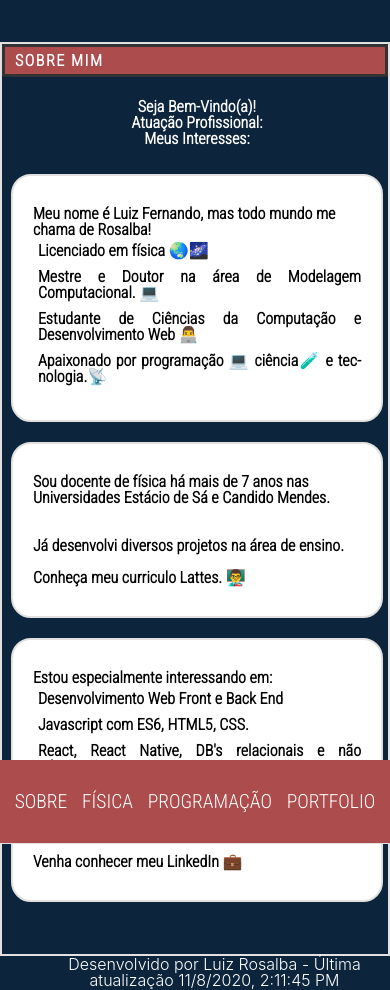
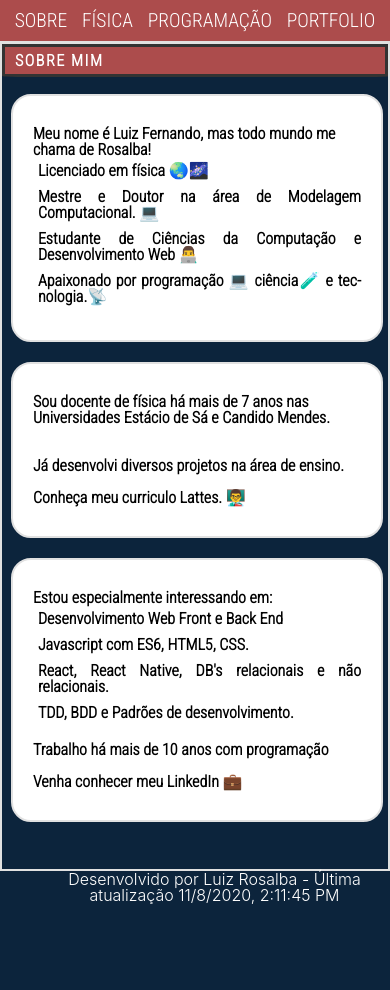
Before and after one commit to luizrosalba/react_hp, a React (Create React App) app in the folder hp-app/: page / in a window 390 px wide. After the commit the page ends 905 px from the top, so only its background shows below. Built offline with nearby package versions, Linux system fonts and the light colour scheme.

Commit message:
fixing render media

```diff
--- a/hp-app/src/App.css
+++ b/hp-app/src/App.css
@@ -36,6 +36,17 @@ a:active {
 }
 
 .colunas-sobre {
+  display: grid;
+  grid-template-columns: repeat(3, 1fr);
+  grid-template-rows: 1fr;
+  grid-column-gap: 50px;
+  grid-row-gap: 0px;
+  margin-top: 2vh;
+  margin-left: 1vw;
+  margin-right: vw;
+}
+
+.colunas-sobre-saudacao {
   display: grid;
   grid-template-columns: repeat(3, 1fr);
   grid-template-rows: 1fr;
@@ -326,15 +337,13 @@ ul{
   .container_header nav {
     display: flex;
     flex-direction: row;
-    height: 10vh;
+    height: 5vh;
     width: 100vw;
     justify-content: space-evenly;
     align-items: center;
-    bottom: 0;
     background-color: #ac4c4c;
 
   }
-
 
   .header {
     display: flex;
@@ -355,7 +364,11 @@ ul{
     grid-template-rows: 1fr;
     grid-column-gap: 0px;
     grid-row-gap: 20px;; */
-    padding: 5px;
+    padding: 0px 5px 5px 5px;
+  }
+
+  .colunas-sobre-saudacao {
+    display: none;
   }
 
   .cell{
--- a/hp-app/src/pages/Sobre/index.js
+++ b/hp-app/src/pages/Sobre/index.js
@@ -11,7 +11,7 @@ const Barra= () =>{
 
 const ColunasSaudacao = () => {
   return (
-    <div className="colunas-sobre">
+    <div className="colunas-sobre-saudacao">
     <div style={{textAlign: "center"}}>
       Seja Bem-Vindo(a)!
     </div>
```
